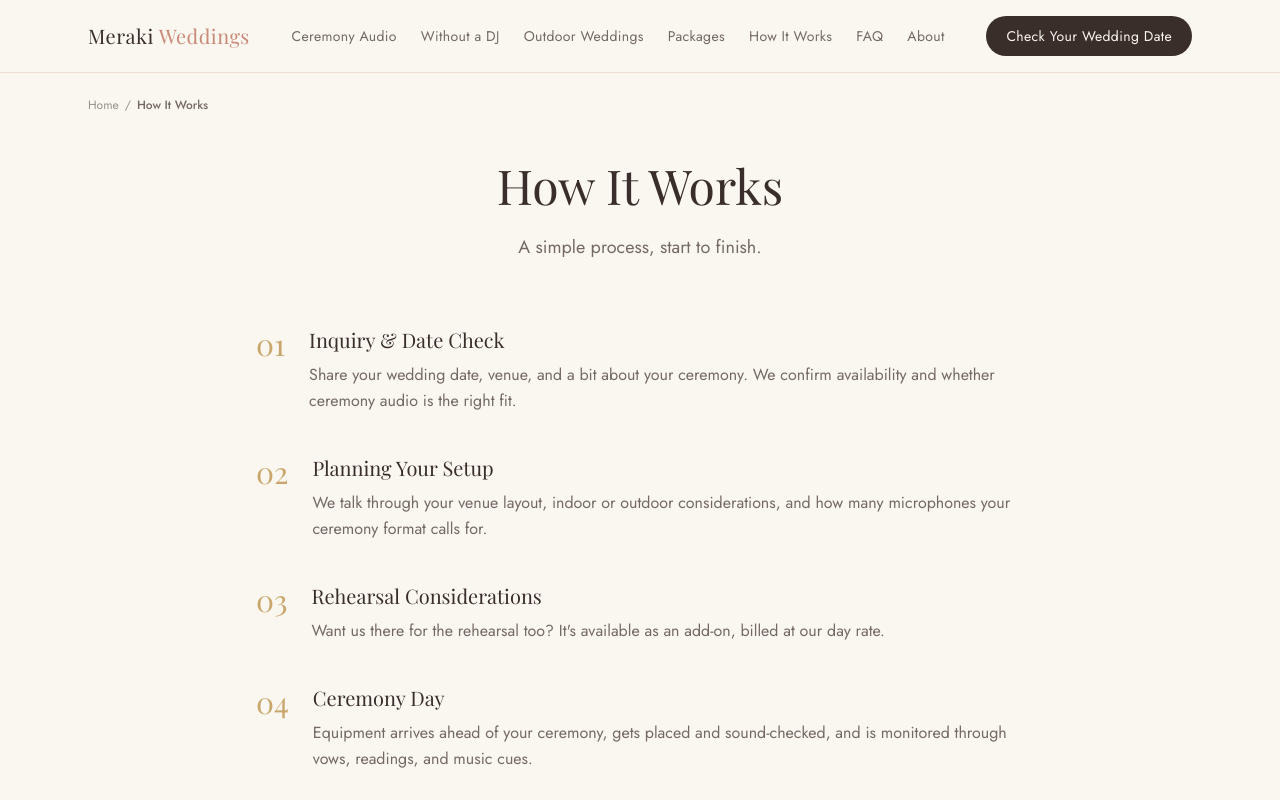
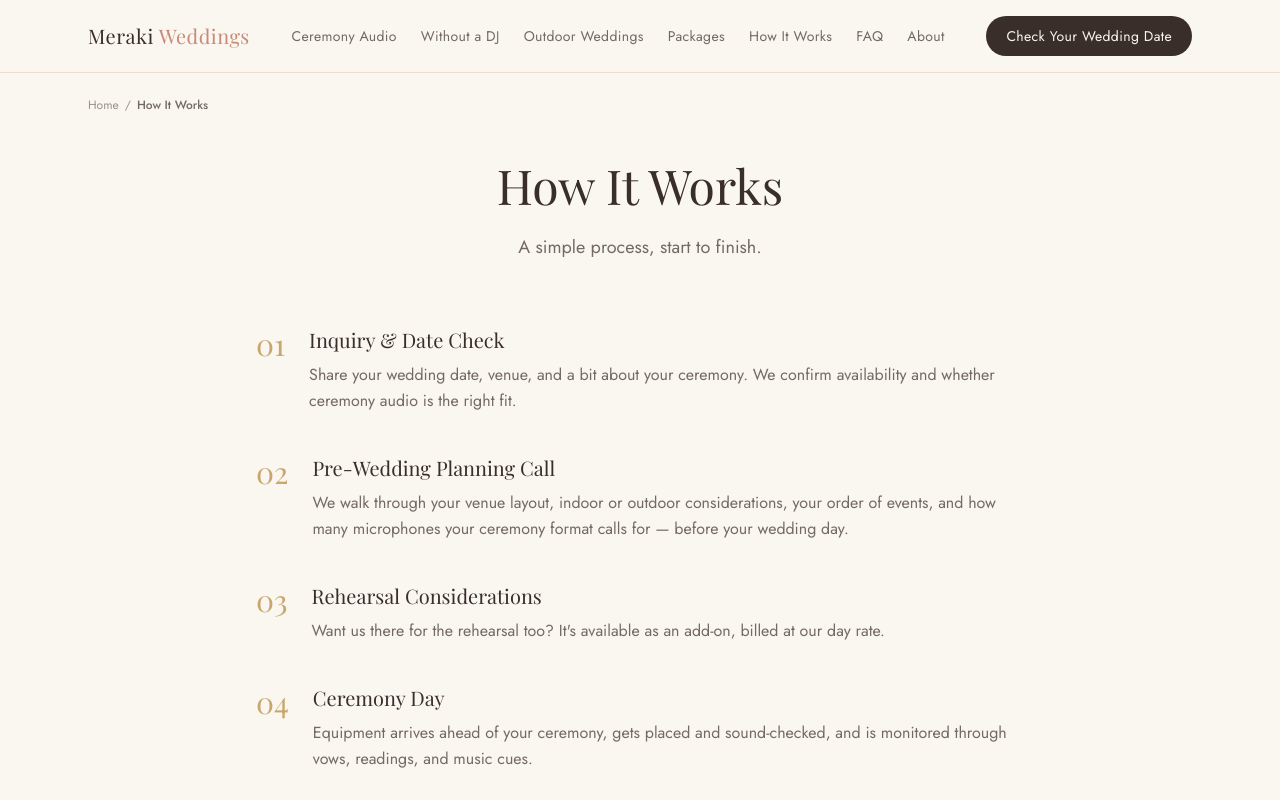
Before and after one commit to b-glitch23/meraki-weddings, a React (Vite) app: page /how-it-works in a window 1280 px wide. Shown: the top 800 px of the page. Built offline with nearby package versions, Linux system fonts and the light colour scheme; a web font is replaced by a local one.

Commit message:
Update section title and copy for planning call

```diff
--- a/src/pages/HowItWorks.tsx
+++ b/src/pages/HowItWorks.tsx
@@ -9,8 +9,8 @@ const steps = [
     copy: "Share your wedding date, venue, and a bit about your ceremony. We confirm availability and whether ceremony audio is the right fit.",
   },
   {
-    title: "Planning Your Setup",
-    copy: "We talk through your venue layout, indoor or outdoor considerations, and how many microphones your ceremony format calls for.",
+    title: "Pre-Wedding Planning Call",
+    copy: "We walk through your venue layout, indoor or outdoor considerations, your order of events, and how many microphones your ceremony format calls for — before your wedding day.",
   },
   {
     title: "Rehearsal Considerations",
```
